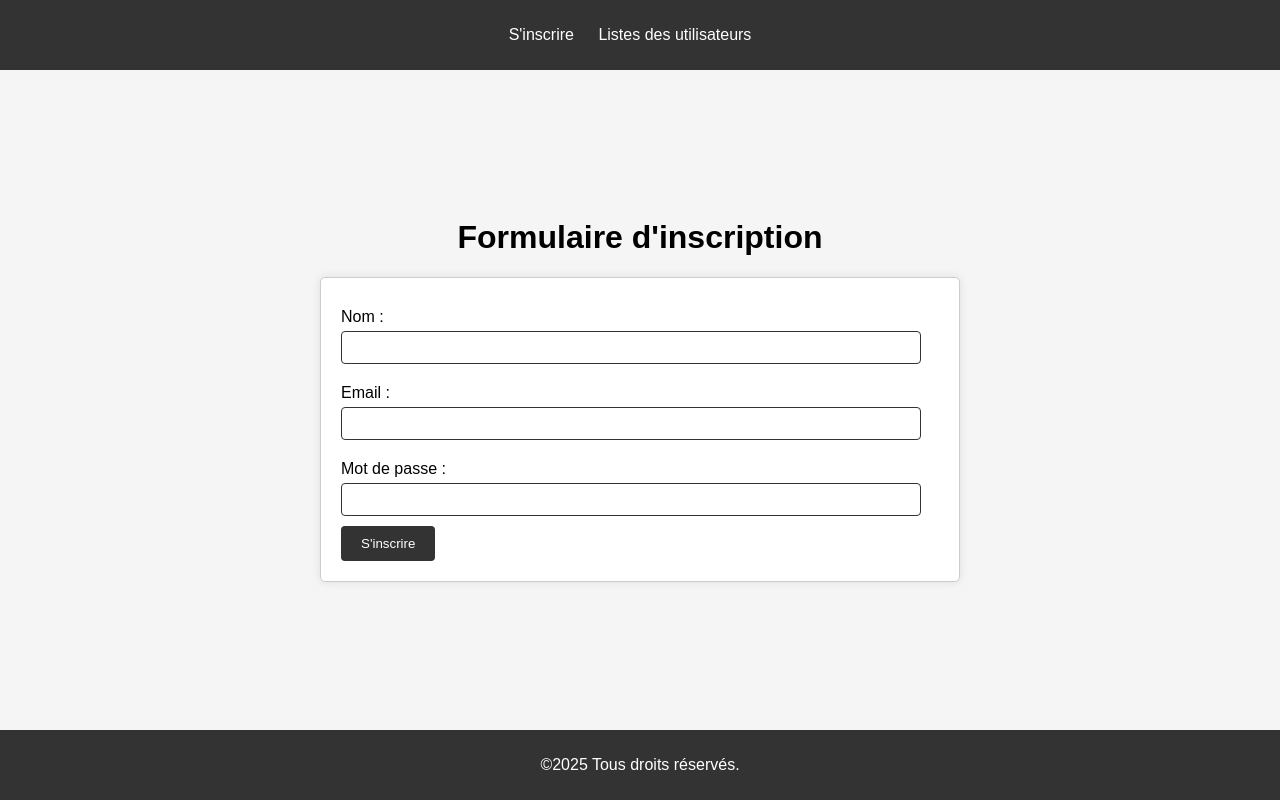
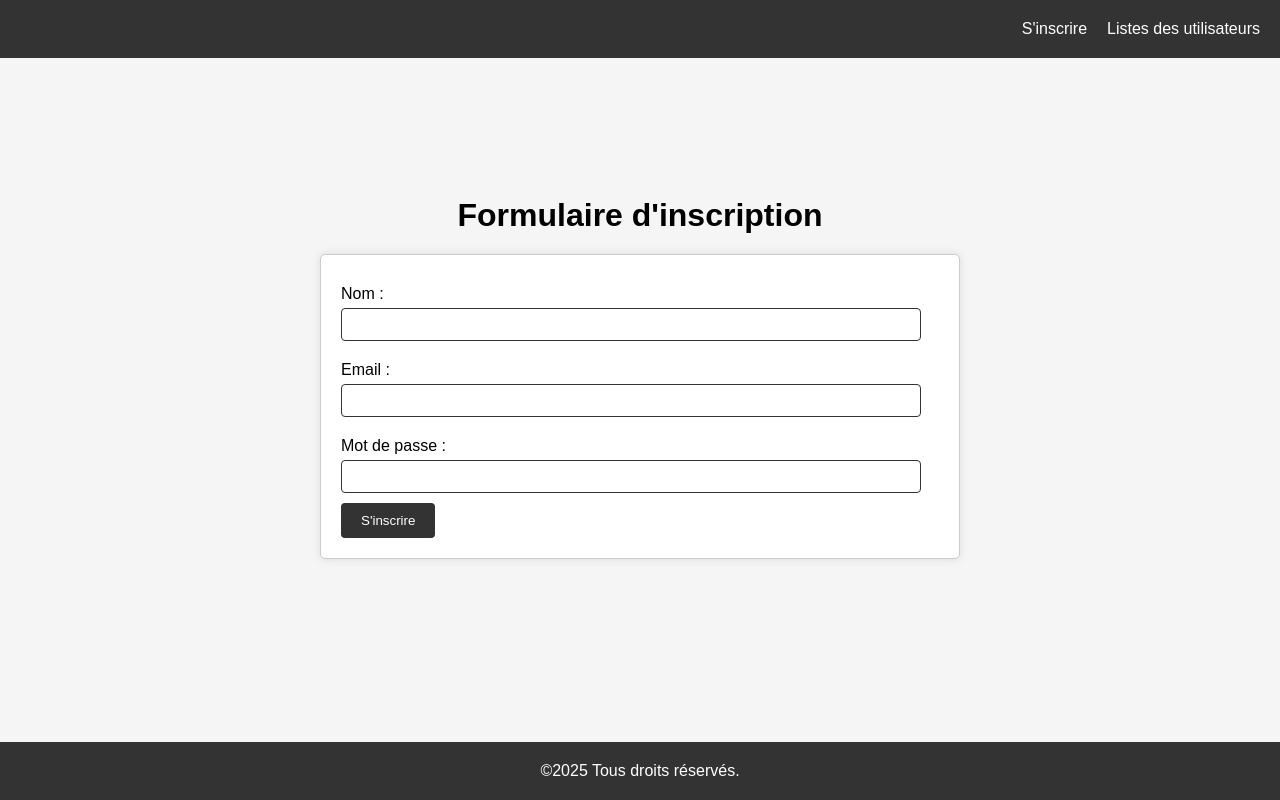
Before and after one commit to mr-leo44/joyce-exam, a PHP site: page /inscription.html in a window 1280 px wide. Run offline with PHP 8.4, Linux system fonts and the light colour scheme.

Commit message:
update style.css

```diff
--- a/style.css
+++ b/style.css
@@ -1,26 +1,31 @@
 * {
   box-sizing: border-box;
+  margin: 0;
+  padding: 0;
+  /* overflow: hidden; */
 }
 body{
   font-family: Arial, Helvetica, sans-serif;
   background-color: #f5f5f5;
-  margin: 0;
-  padding: 0;
 }
 header{
   background-color: #333;
   color: white;
-  padding: 10px;
-  text-align: center;
+  padding: 20px;
+}
+
+header nav {
+  display: flex;
+  justify-content: end;
+  align-items: center;
 }
 header nav ul{
   list-style: none;
   padding: 0;
+  display: flex;
+  gap: 20px;
 }
-header nav ul li{
-  display: inline;
-  margin-right: 20px;
-}
+
 header nav ul li a{
   color: white;
   text-decoration: none;
@@ -34,6 +39,15 @@ main{
   height: 80vh;
 }
 
+main h1 {
+  margin-bottom: 20px;
+}
+
+a.profile {
+  font-size: medium;
+  text-decoration: none;
+}
+
 form, table {
   margin: 0 auto;
   background-color: white;
@@ -44,6 +58,26 @@ form, table {
   border-radius: 5px;
 }
 
+form.form {
+  background-color: #333;
+  border: none;
+  padding: 0 20px;
+  margin: 0;
+  box-shadow: none;
+}
+
+.form button {
+  outline: none;
+  border: none;
+  background: inherit;
+  color: white;
+  cursor: pointer;
+  font-size: medium;
+}
+
+.form button:hover {
+  color: blue;
+}
 .form-group {
   display: flex;
   flex-direction: column;
@@ -61,7 +95,7 @@ form, table {
   border: 1px solid #333;
   border-radius: 4px;
 }
-.btn{
+.btn, a.profile{
   padding: 10px 20px;
   background-color: #333;
   color: white;
@@ -70,7 +104,7 @@ form, table {
   cursor: pointer;
   transition: background-color 0.3s;
 }
-.btn:hover{
+.btn:hover, a.profile:hover{
   background-color: blue;
 }
 
@@ -79,7 +113,7 @@ footer{
   bottom: 0;
   text-align: center;
   width: 100%;
-  padding: 10px;
+  padding: 20px;
   background-color: #333;
   color: white;
 }
```
